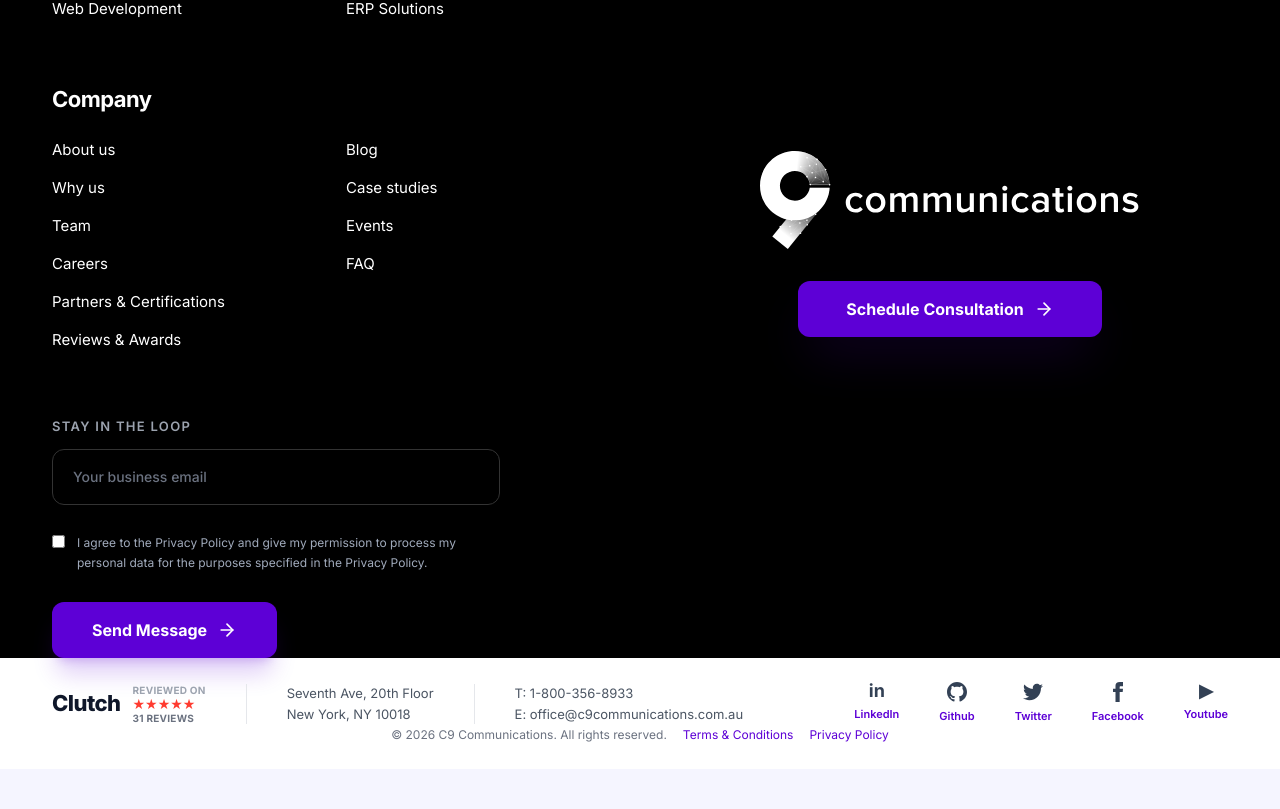
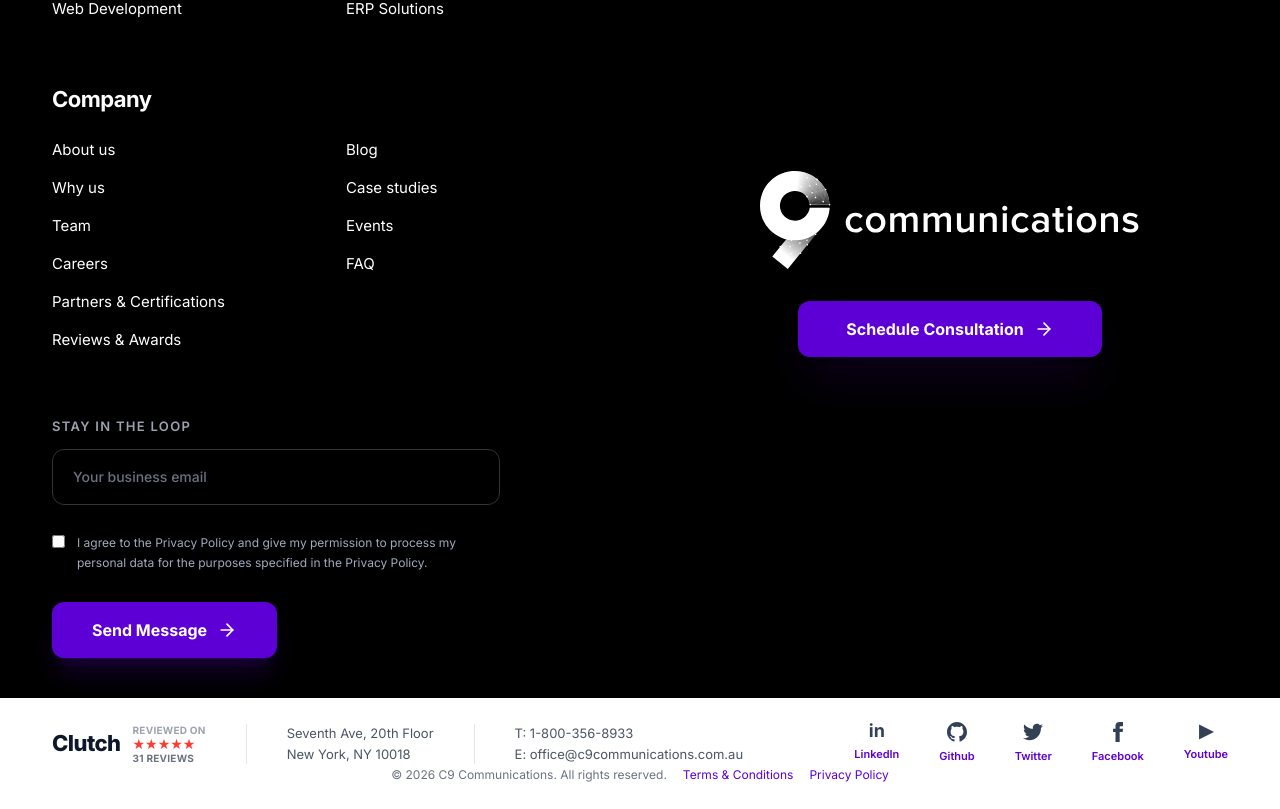
Before and after one commit to c9mayur-lgtm/C9-communications, a React (Vite) app: page /wordpress1 in a window 1280 px wide. Shown: the part 7619-8428 px from the top of the page. Before the commit the page ends 8388 px from the top, so only its background shows below. Built offline with nearby package versions, Linux system fonts and the light colour scheme.

Commit message:
build error

```diff
--- a/src/pages/Wordpress1.tsx
+++ b/src/pages/Wordpress1.tsx
@@ -7,8 +7,8 @@ import {
   ChevronDown, Wifi, Cloud, HardDrive, Headphones, Phone, Network,
   Globe, Monitor, Radio, Cpu, BarChart3,
   Infinity as InfinityIcon, LayoutGrid, ShieldCheck, Volume2,
-  GraduationCap, ShieldAlert, Users, Play, MessageCircle, Star,
-  Plus, Minus, HelpCircle, Quote
+  GraduationCap, ShieldAlert, Users, Play, Star,
+  HelpCircle
 } from 'lucide-react';
 import { Button } from "@/components/ui/button";
 
@@ -1018,7 +1018,7 @@ export const Wordpress1 = () => {
                  </div>
               </div>
 
-              <div className="max-w-md w-full flex flex-col gap-7">
+              <div className="max-w-md w-full flex flex-col gap-7 pb-10">
                   <div>
                     <p className="text-[13px] text-gray-400 font-semibold uppercase tracking-widest mb-3">Stay in the loop</p>
                     <div className="bg-transparent rounded-xl border border-[#333] flex items-center overflow-hidden focus-within:border-[#5D00D6] transition-colors">
```
